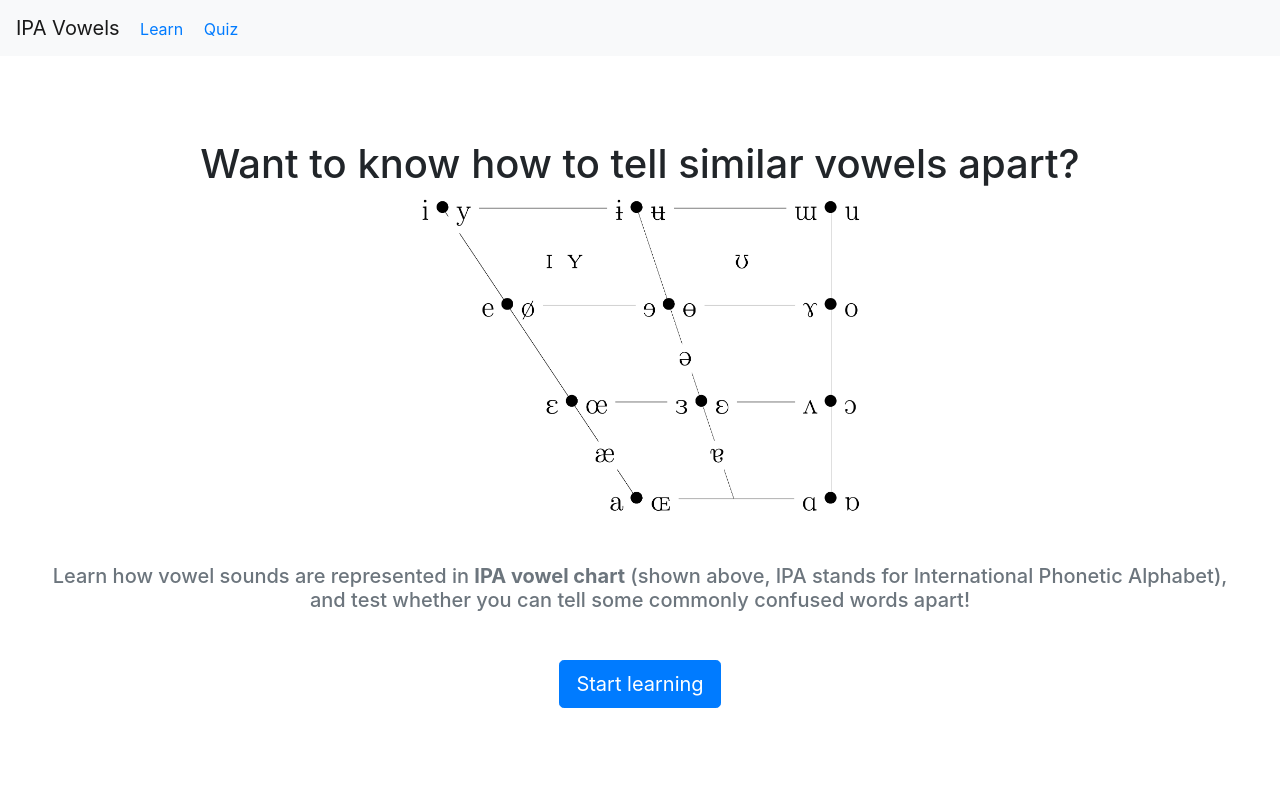
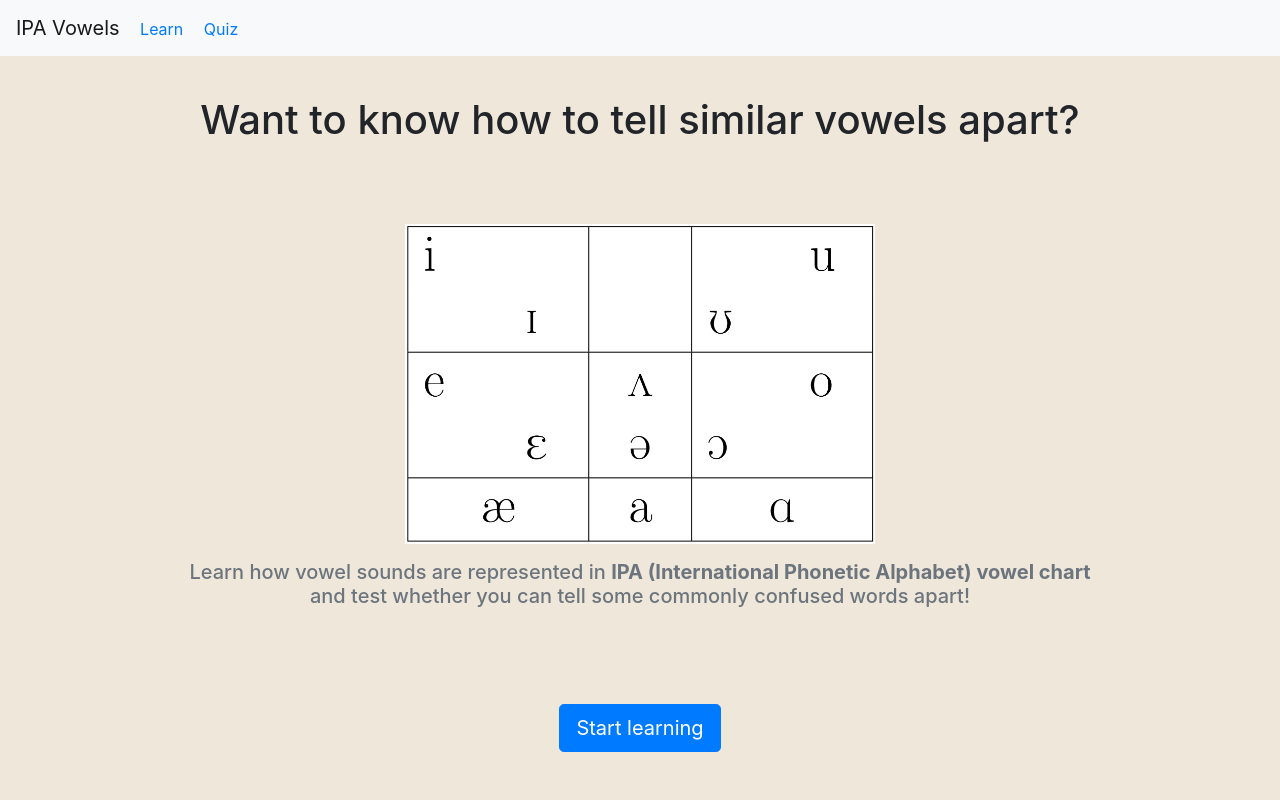
Before and after one commit to shallotly/ui-design-ipa, a Flask app: page / in a window 1280 px wide. Run offline with Flask 2, Linux system fonts and the light colour scheme; some libraries are stand-ins or nearby versions.

Commit message:
add color palette

```diff
--- a/static/main.css
+++ b/static/main.css
@@ -1,3 +1,22 @@
+:root {
+    --base-color: rgb(239,231,218);
+    --accent-color: #67abf4;
+    --light-gray: #f8f9fa; /* equiv to Bootstrap's light gray color */
+    --dark-gray: #6c757d;  /* equiv to Bootstrap's secondary color */
+}
+
+html body {
+    background-color: var(--base-color);
+}
+
+.progress {
+    background-color: var(--dark-gray);
+}
+
+table {
+    background-color: var(--light-gray);
+}
+
 .page-container {
     position: absolute;
     top: 48px;
@@ -8,7 +27,7 @@
 
 .hero-image {
     max-height: 320px;
-    margin-bottom: 3em;
+    margin-bottom: 1em;
 }
 
 .play {
@@ -114,8 +133,8 @@
 
 .vowel-card{
   border-style: solid;
-  background-color: #fafafa;
-  border-color: #67abf4;
+  background-color: var(--light-gray);
+  border-color: var(--accent-color);
   border-radius: 0.5rem;
   height: 300px;
   line-height: 300px;
--- a/templates/index.html
+++ b/templates/index.html
@@ -3,9 +3,9 @@
 {% block content %}
 <div class="page-container d-flex justify-content-center align-items-center text-center">
     <div>
-		<h1>Want to know how to tell similar vowels apart?</h1>
-	<img class="hero-image" src="/static/img/ipa-1.png" alt="IPA vowel chart"/>
-	<h5 class="text-secondary mb-5">Learn how vowel sounds are represented in <b>IPA vowel chart</b> (shown above, IPA stands for International Phonetic Alphabet),<br/> and test whether you can tell some commonly confused words apart! </h5>
+	<h1>Want to know how to tell similar vowels apart?</h1><br/><br/><br/>
+	<img class="hero-image" src="/static/img/ipa-2.png" alt="IPA vowel chart"/>
+	<h5 class="text-secondary mb-5">Learn how vowel sounds are represented in <b>IPA (International Phonetic Alphabet) vowel chart</b> <br/> and test whether you can tell some commonly confused words apart! </h5><br/><br/>
 	<a class="btn btn-primary btn-lg" href="/learn/1">Start learning</a>
     </div>
 </div>
```
